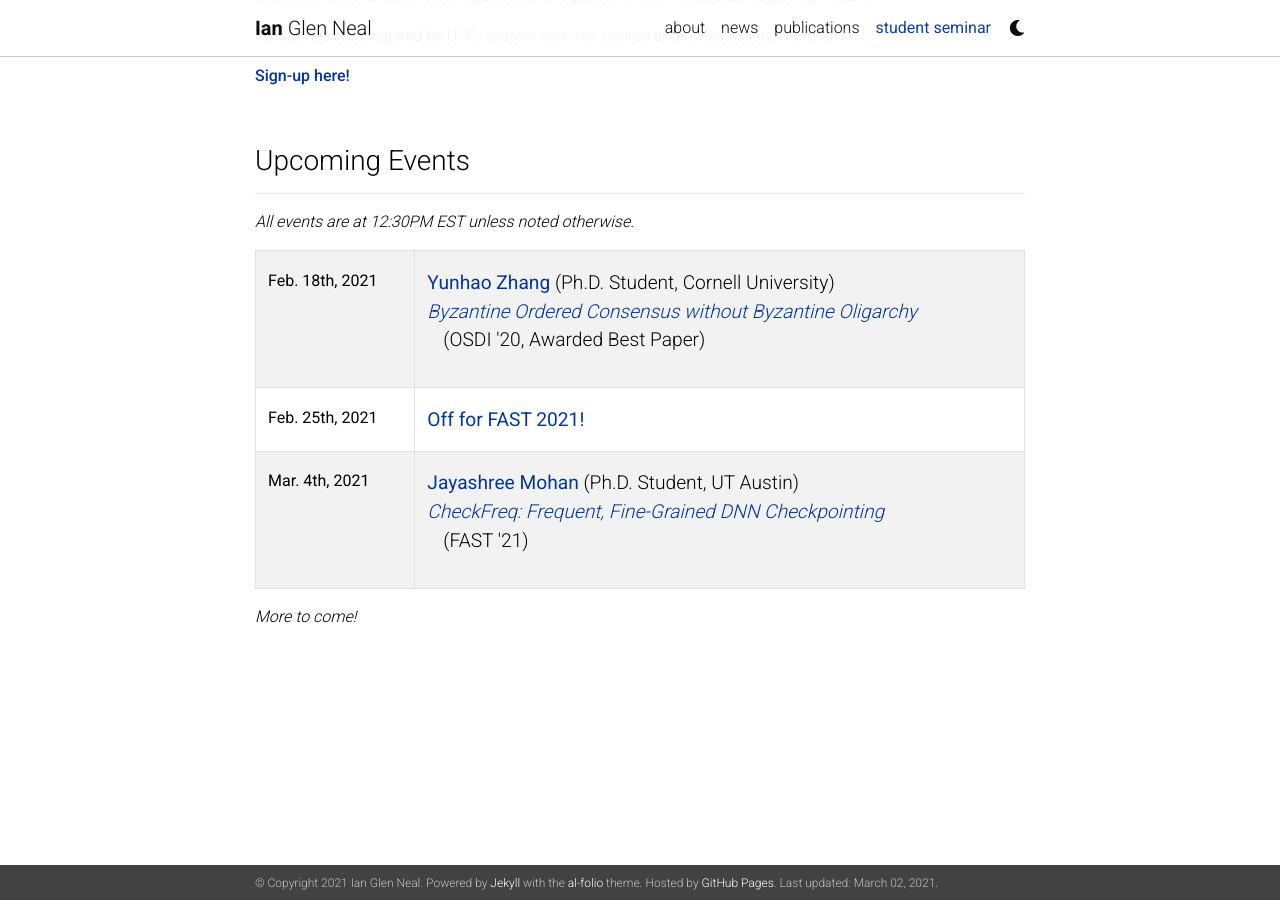
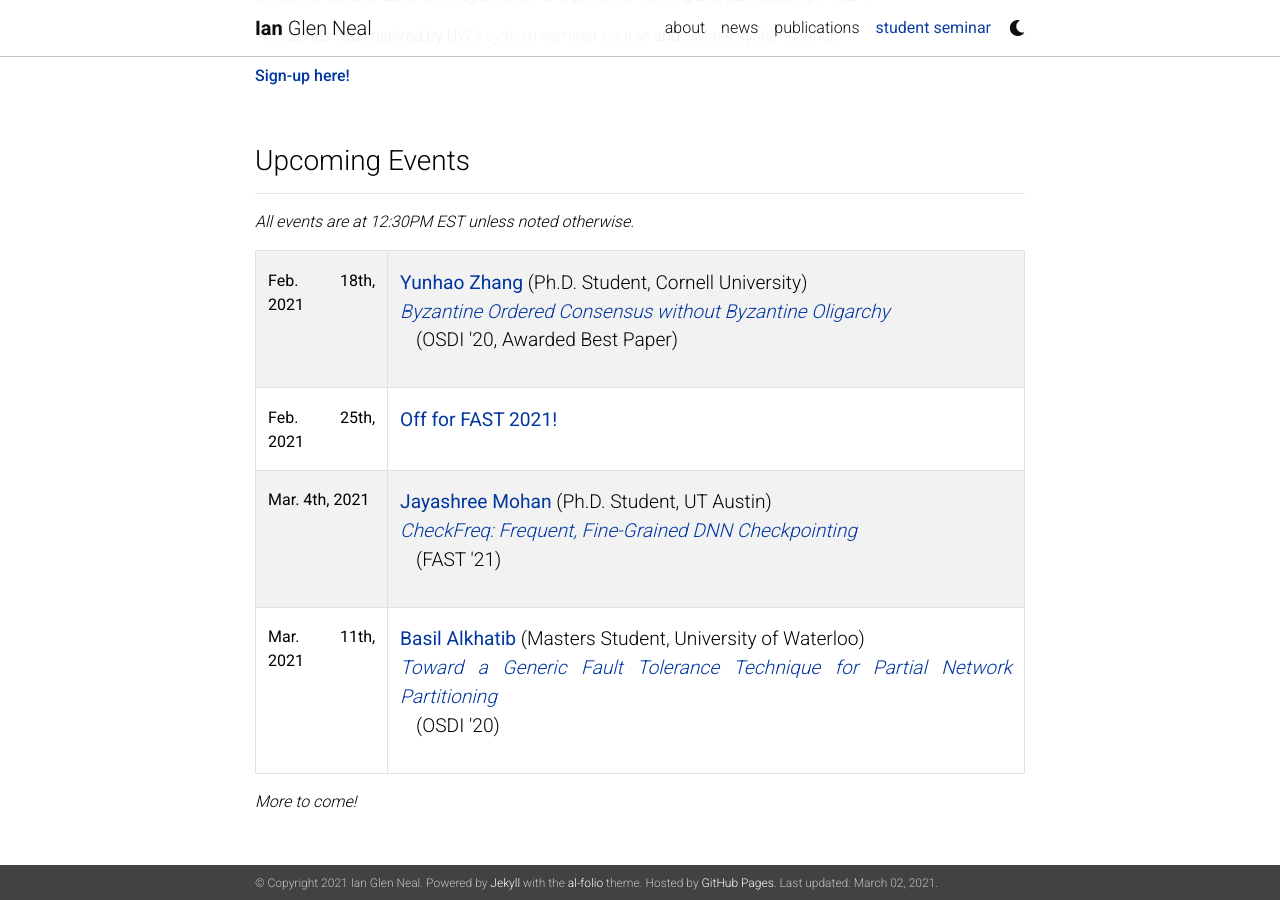
Before and after one commit to iangneal/iangneal.github.io, a Jekyll site: the page built from _pages/student_seminar.md, in a window 1280 px wide and 900 px high, scrolled down 504 px. Built offline with Jekyll 4.4.1, drawn with Linux system fonts in a browser that asks for light colours; nearby versions of some CDN libraries; a style sheet for code colours, icons or effects is not loaded.

```diff
--- a/_config.yml
+++ b/_config.yml
@@ -6,7 +6,7 @@ title: blank # the website title (if blank, full name will be used instead)
 first_name: Ian
 middle_name: Glen
 last_name: Neal
-email: iangneal@umich.com
+email: iangneal@umich.edu
 description: > # the ">" symbol means to ignore newlines until "footer_text:"
   PhD Candidate in Computer Science with a focus in Systems and
   Computer Architecture.
--- a/_pages/student_seminar.md
+++ b/_pages/student_seminar.md
@@ -74,6 +74,20 @@ _All events are at 12:30PM EST unless noted otherwise._
 </tr>
 
 
+<tr>
+    <th scope="row"> Mar. 11th, 2021 </th>
+    <td>
+
+    <a href="https://cs.uwaterloo.ca/~b2alkhat/" class="author">Basil Alkhatib</a> (Masters Student, University of Waterloo) <br/>
+
+    <a href="https://www.usenix.org/conference/osdi20/presentation/alfatafta" class="paper">Toward a Generic Fault Tolerance Technique for Partial Network Partitioning</a> <br/>
+
+    <p class="conference">(OSDI '20)</p>
+
+    </td>
+</tr>
+
+
 </tbody>
 </table>
 </div>
```
Also changed, not shown: contact.html (deleted, +0 -97 lines).
